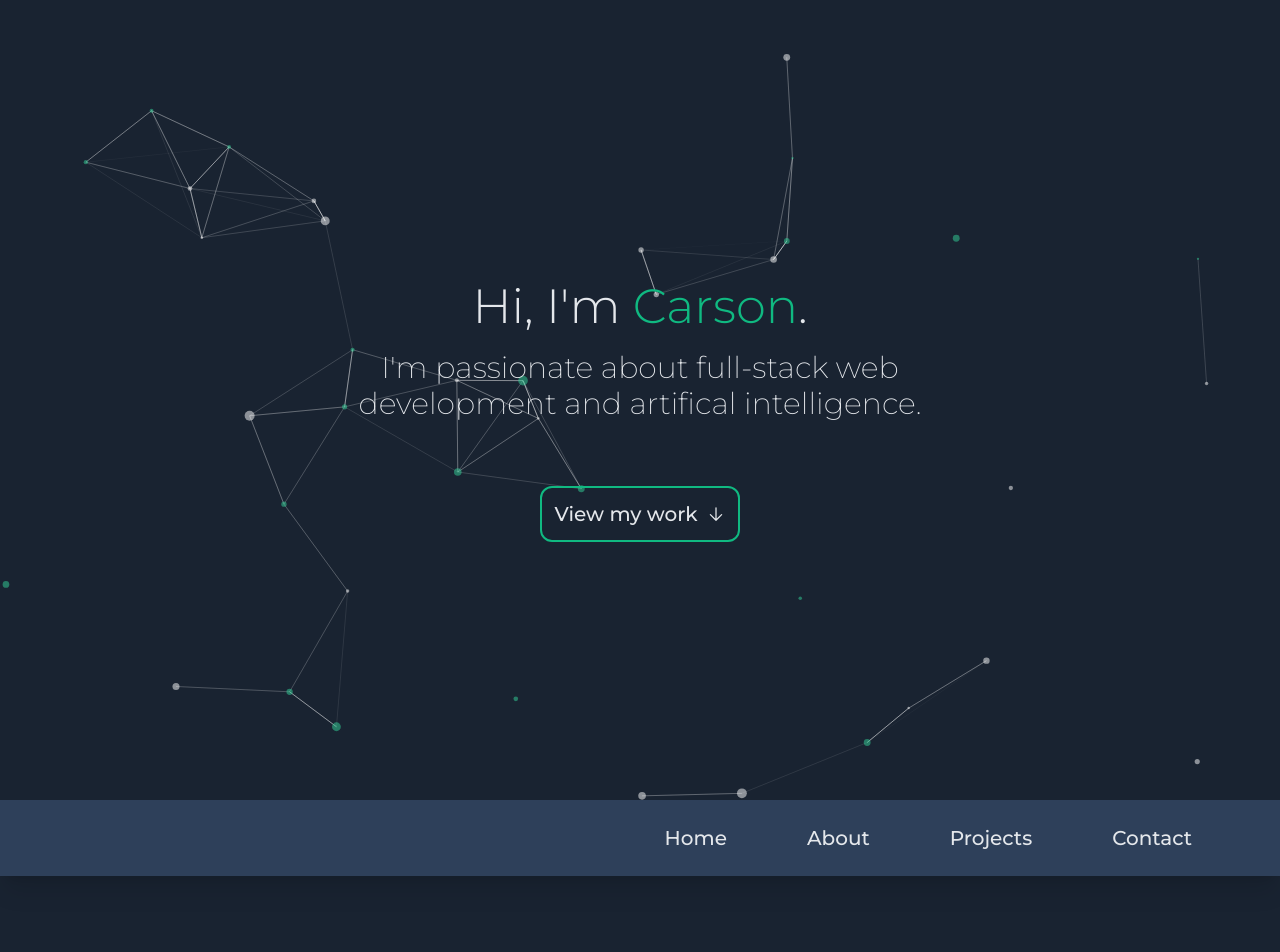
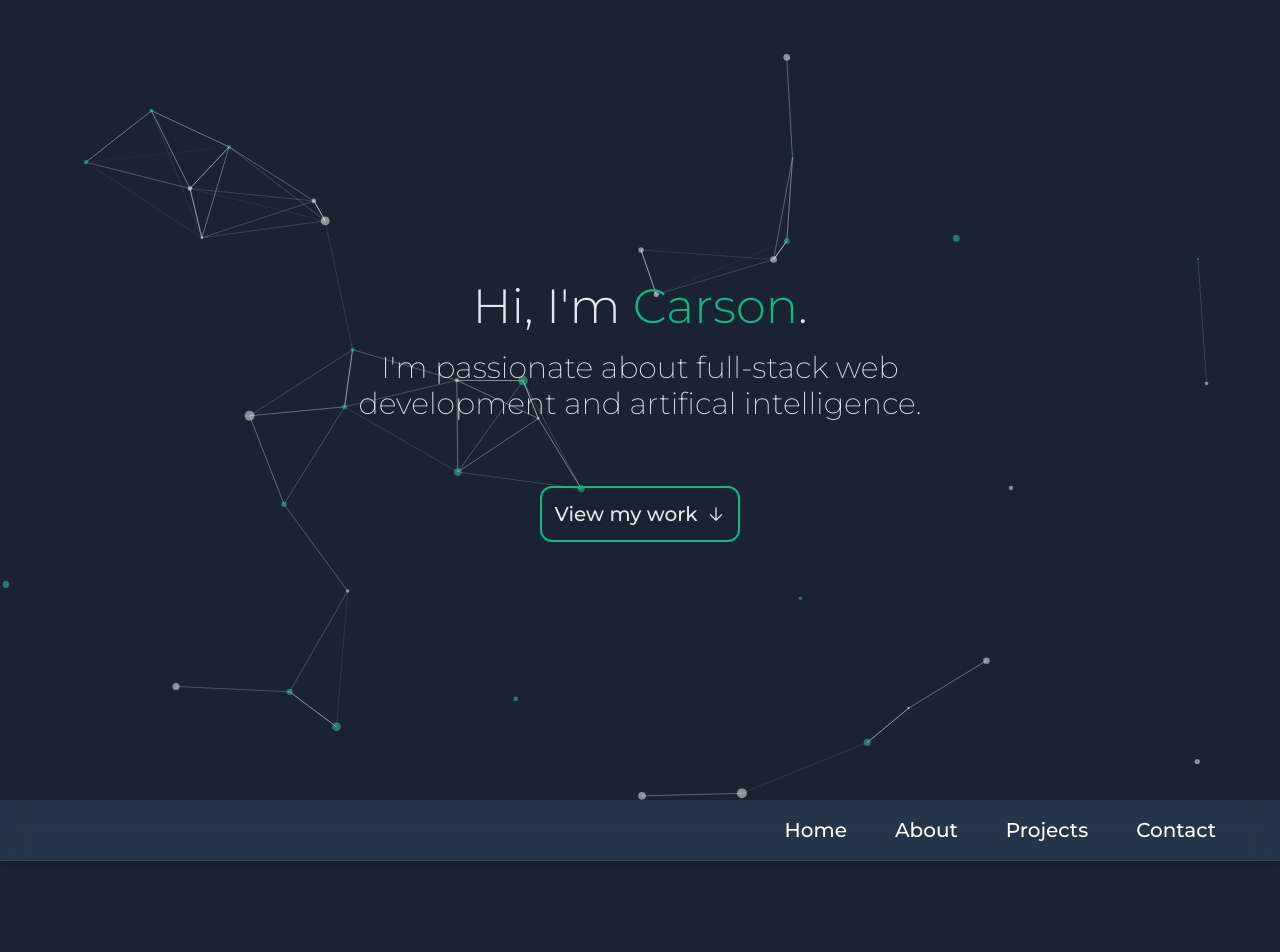
Before and after one commit to carsonmdd/portfolio, a Next.js app: page / in a window 1280 px wide. Shown: the top 952 px of the page. Built offline with nearby package versions, Linux system fonts and the light colour scheme.

Commit message:
navbar styling

```diff
--- a/app/components/Navbar.jsx
+++ b/app/components/Navbar.jsx
@@ -1,39 +1,17 @@
 const Navbar = () => {
 	return (
-		<nav className='sticky top-0 bg-[#2e405a] py-6 px-5 md:px-16 shadow-xl z-50'>
-			<ul className='px-6 flex justify-center gap-6 text-xl font-medium md:justify-end md:gap-10 lg:gap-20'>
-				<li>
-					<a
-						href='#home'
-						className='cursor-pointer hover:text-emerald-500 transition-all duration-300'
-					>
-						Home
-					</a>
-				</li>
-				<li>
-					<a
-						href='#about'
-						className='cursor-pointer hover:text-emerald-500 transition-all duration-300'
-					>
-						About
-					</a>
-				</li>
-				<li>
-					<a
-						href='#projects'
-						className='cursor-pointer hover:text-emerald-500 transition-all duration-300'
-					>
-						Projects
-					</a>
-				</li>
-				<li>
-					<a
-						href='#contact'
-						className='cursor-pointer hover:text-emerald-500 transition-all duration-300'
-					>
-						Contact
-					</a>
-				</li>
+		<nav className='sticky top-0 z-50 bg-[#2e405aa0] backdrop-blur-md px-4 md:px-16 py-4 shadow-md border-b border-white/10'>
+			<ul className='flex flex-wrap justify-center md:justify-end items-center gap-4 sm:gap-8 md:gap-12 text-xl font-medium'>
+				{["home", "about", "projects", "contact"].map((section) => (
+					<li key={section}>
+						<a
+							href={`#${section}`}
+							className='relative text-white transition-all duration-300 after:absolute after:left-0 after:-bottom-1 after:h-[2px] after:w-0 after:bg-emerald-400 hover:after:w-full after:transition-all after:duration-300'
+						>
+							{section.charAt(0).toUpperCase() + section.slice(1)}
+						</a>
+					</li>
+				))}
 			</ul>
 		</nav>
 	);
```
